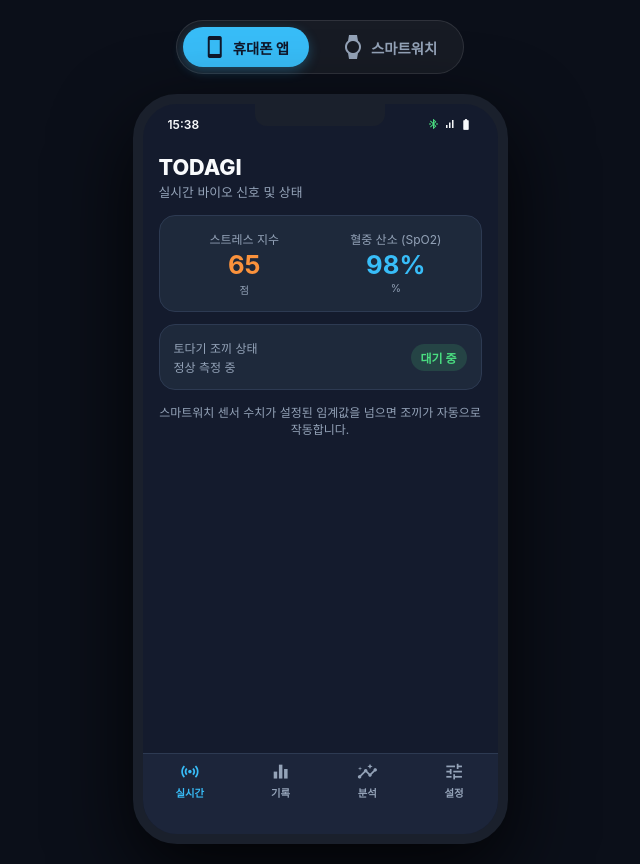
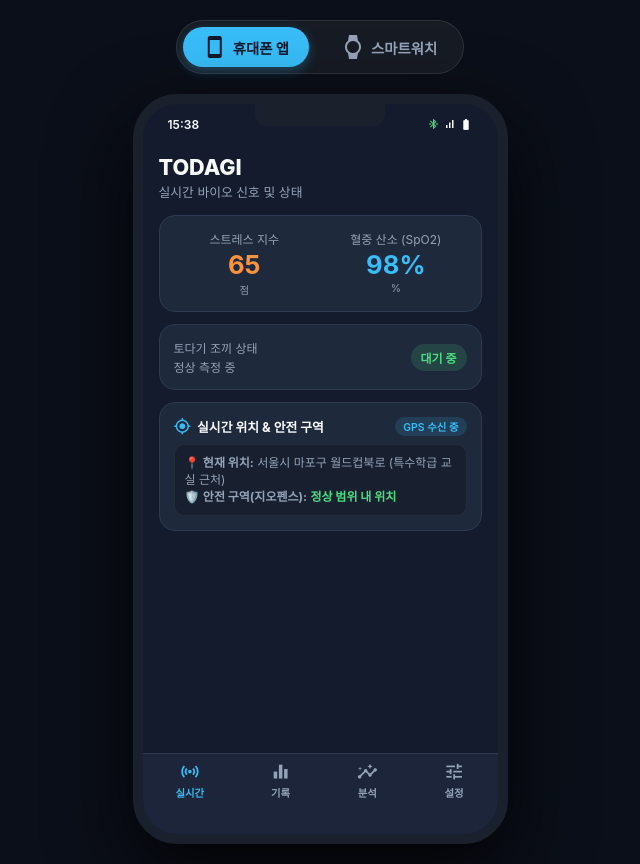
Before and after one commit to 25hjh0512-code/todagi-web, a plain HTML site: page index.html in a window 1280 px wide. Shown: the whole page, without its empty margins (320-960 px from the left). Drawn offline with nearby package versions, Linux system fonts and the light colour scheme.

Commit message:
Refactor comments and add location card section

```diff
--- a/index.html
+++ b/index.html
@@ -165,15 +165,50 @@
 
         @keyframes pulse { 0% { opacity: 0.6; } 50% { opacity: 1; } 100% { opacity: 0.6; } }
 
-        /* 주간 요약 수치 (2번 기능) */
+        /* 위치 정보 카드 스타일 */
+        .location-card {
+            display: flex;
+            flex-direction: column;
+            gap: 8px;
+        }
+        .location-header {
+            display: flex;
+            align-items: center;
+            justify-content: space-between;
+        }
+        .location-title {
+            display: flex;
+            align-items: center;
+            gap: 6px;
+            font-size: 0.8rem;
+            font-weight: bold;
+            color: var(--text-light);
+        }
+        .gps-badge {
+            font-size: 0.65rem;
+            background: rgba(56, 189, 248, 0.15);
+            color: var(--accent-blue);
+            padding: 2px 8px;
+            border-radius: 10px;
+            font-weight: 600;
+        }
+        .location-body {
+            font-size: 0.75rem;
+            color: var(--text-gray);
+            line-height: 1.4;
+            background: rgba(0,0,0,0.2);
+            padding: 10px;
+            border-radius: 10px;
+            border: 1px solid rgba(255,255,255,0.05);
+        }
+
+        /* 주간 요약 수치 */
         .weekly-summary-grid { display: grid; grid-template-columns: 1fr 1fr 1fr; gap: 8px; margin-top: 8px; text-align: center; }
         .weekly-num { font-size: 1.1rem; font-weight: bold; color: var(--accent-blue); }
         .weekly-text { font-size: 0.65rem; color: var(--text-gray); }
 
-        /* 메모 입력란 (3번 기능) */
-        .memo-input-box {
-            display: flex; gap: 6px; margin-top: 10px;
-        }
+        /* 메모 입력란 */
+        .memo-input-box { display: flex; gap: 6px; margin-top: 10px; }
         .memo-input {
             flex: 1; background: rgba(0,0,0,0.2); border: 1px solid #334155;
             border-radius: 8px; padding: 8px; color: white; font-size: 0.75rem;
@@ -185,7 +220,7 @@
         .memo-list { margin-top: 10px; display: flex; flex-direction: column; gap: 6px; }
         .memo-item { background: rgba(255,255,255,0.03); padding: 8px; border-radius: 6px; font-size: 0.75rem; line-height: 1.3; }
 
-        /* 시간대별 위험 통계 (1번 기능) */
+        /* 시간대별 위험 통계 */
         .time-pattern-card {
             background: linear-gradient(135deg, rgba(192, 132, 252, 0.1), rgba(30, 41, 59, 1));
             border-left: 4px solid var(--accent-purple);
@@ -259,6 +294,7 @@
                             <p>실시간 바이오 신호 및 상태</p>
                         </div>
 
+                        <!-- 생체 센서 수치 -->
                         <div class="card status-grid">
                             <div class="status-item">
                                 <div class="status-label">스트레스 지수</div>
@@ -272,6 +308,7 @@
                             </div>
                         </div>
 
+                        <!-- 조끼 가동 상태 -->
                         <div class="card vest-status-card">
                             <div>
                                 <div class="status-label">토다기 조끼 상태</div>
@@ -280,12 +317,24 @@
                             <div class="vest-status-badge status-idle" id="vest-badge">대기 중</div>
                         </div>
 
-                        <div style="font-size: 0.75rem; color: var(--text-gray); text-align:center; margin-top:15px; line-height: 1.4;">
-                            스마트워치 센서 수치가 설정된 임계값을 넘으면 조끼가 자동으로 작동합니다.
+                        <!-- [추가됨] 3번 기능: 실시간 위치 및 안전 구역 정보 -->
+                        <div class="card location-card">
+                            <div class="location-header">
+                                <div class="location-title">
+                                    <span class="material-icons" style="color:var(--accent-blue); font-size:1.1rem;">my_location</span>
+                                    <span>실시간 위치 & 안전 구역</span>
+                                </div>
+                                <span class="gps-badge">GPS 수신 중</span>
+                            </div>
+                            <div class="location-body">
+                                📍 <strong>현재 위치:</strong> 서울시 마포구 월드컵북로 (특수학급 교실 근처)<br>
+                                🛡️ <strong>안전 구역(지오펜스):</strong> <span style="color:var(--accent-green); font-weight:bold;">정상 범위 내 위치</span>
+                            </div>
                         </div>
+
                     </div>
 
-                    <!-- TAB 2: 기록 (그래프 + 2번 주간 요약 + 3번 보호자 메모) -->
+                    <!-- TAB 2: 기록 (그래프 + 주간 요약 + 보호자 메모) -->
                     <div id="page-history" class="page">
                         <div class="page-header">
                             <h1>기록 및 통계</h1>
@@ -300,7 +349,7 @@
                             </div>
                         </div>
 
-                        <!-- 2번 기능: 주간 가동 통계 요약 -->
+                        <!-- 주간 가동 통계 요약 -->
                         <div class="card">
                             <div class="status-label">주간 조끼 가동 요약 (최근 7일)</div>
                             <div class="weekly-summary-grid">
@@ -322,7 +371,7 @@
                             </div>
                         </div>
 
-                        <!-- 3번 기능: 보호자 상황 메모 일기 -->
+                        <!-- 보호자 상황 메모 일기 -->
                         <div class="card">
                             <div class="status-label">작동 당시 상황 메모 (보호자 작성)</div>
                             <div class="memo-input-box">
@@ -337,14 +386,14 @@
                         </div>
                     </div>
 
-                    <!-- TAB 3: 분석 및 솔루션 (1번 기능 + 감각 가이드) -->
+                    <!-- TAB 3: 분석 및 솔루션 -->
                     <div id="page-solution" class="page">
                         <div class="page-header">
                             <h1>패턴 분석 & 솔루션</h1>
                             <p>생체 데이터 기반 맞춤 케어</p>
                         </div>
 
-                        <!-- 1번 기능: 시간대별 위험 패턴 분석 -->
+                        <!-- 시간대별 위험 패턴 분석 -->
                         <div class="card time-pattern-card">
                             <div style="display:flex; align-items:center; gap:6px; margin-bottom:6px;">
                                 <span class="material-icons" style="color:var(--accent-purple); font-size:1.1rem;">schedule</span>
@@ -563,7 +612,7 @@
             desc.innerText = "정상 측정 중";
         }
 
-        // 3번 기능: 상황 메모 추가 기능
+        // 상황 메모 추가 기능
         function addMemo() {
             const input = document.getElementById('memoInput');
             const text = input.value.trim();
@@ -637,7 +686,6 @@
             });
         }
 
-        // 2번 기능: 주간 미니 막대 차트
         function renderWeeklyMiniChart() {
             if (miniChart) miniChart.destroy();
             const ctx = document.getElementById('weeklyMiniChart').getContext('2d');
```
